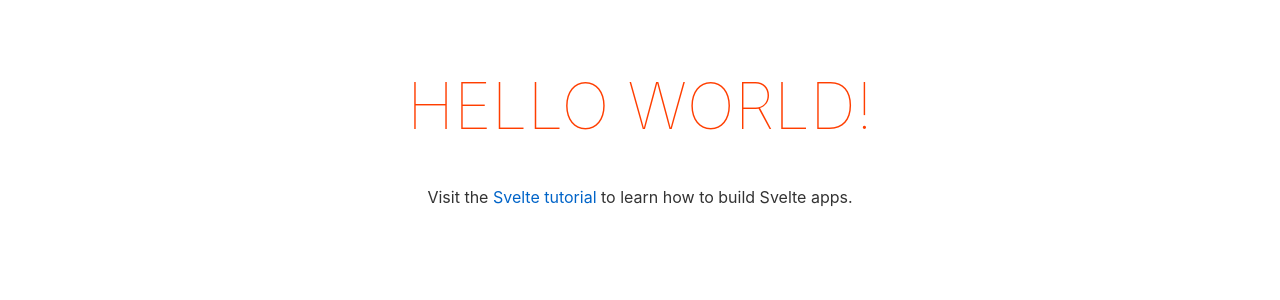
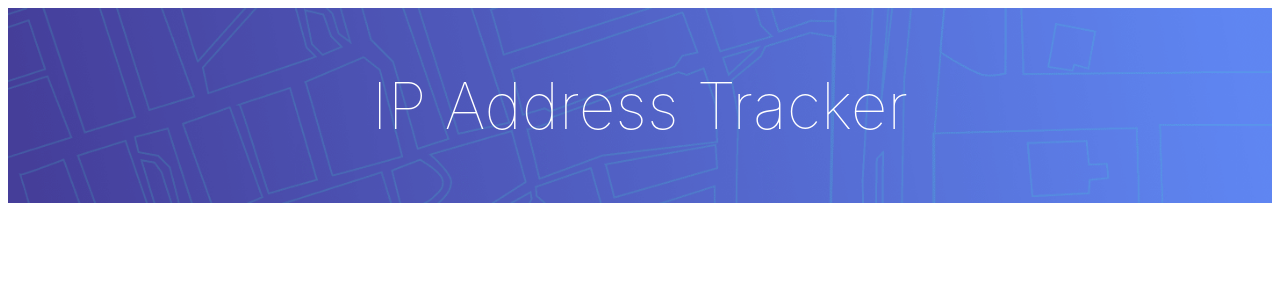
Before and after one commit to JShilling4/ip-geolocator, a Svelte app: page / in a window 1280 px wide. Shown: the top 300 px of the page. Built offline with nearby package versions, Linux system fonts and the light colour scheme.

Commit message:
removed unused template boilerplate

```diff
--- a/src/App.svelte
+++ b/src/App.svelte
@@ -1,10 +1,31 @@
 <script>
-	export let name;
+	import { onMount } from "svelte";
+	import axios from "axios";
+
+
+    // functions
+	function getIP() {
+        console.log("getting IP...");
+		// axios.get("https://geo.ipify.org/api/v1?apiKey=at_7BluHqXMgTh0XFpv0H4xunOsHVpCg")
+        //     .then((response) => {
+        //         const { data } = response;
+        //         console.log(data);
+        //     }).catch(error => {
+        //         console.log(error);
+        //     });
+	}
+
+    // mount
+	onMount(async () => {
+        getIP();
+    });
+
 </script>
 
 <main>
-	<h1>Hello {name}!</h1>
-	<p>Visit the <a href="https://svelte.dev/tutorial">Svelte tutorial</a> to learn how to build Svelte apps.</p>
+	<header>
+        <h1>IP Address Tracker</h1>
+    </header>
 </main>
 
 <style>
@@ -13,11 +34,12 @@
 		padding: 1em;
 		max-width: 240px;
 		margin: 0 auto;
+        background-image: url("/images/pattern-bg.png");
+        background-size: cover;
 	}
 
 	h1 {
-		color: #ff3e00;
-		text-transform: uppercase;
+		color: #fff;
 		font-size: 4em;
 		font-weight: 100;
 	}
--- a/src/main.js
+++ b/src/main.js
@@ -2,9 +2,6 @@ import App from './App.svelte';
 
 const app = new App({
 	target: document.body,
-	props: {
-		name: 'world'
-	}
 });
 
 export default app;
```
